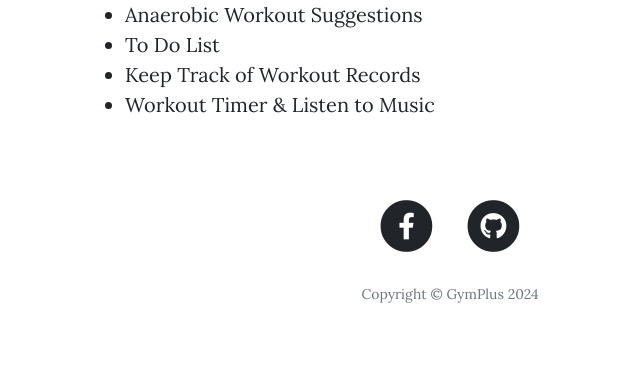
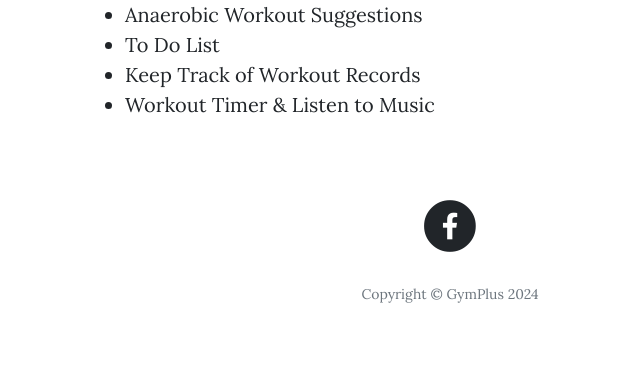
Before and after one commit to phatch9/ProFitness, a Flask app: page / in a window 1280 px wide. Shown: the part 888-1258 px from the top of the page, without its empty margins (190-830 px from the left). Run offline with Flask 2, Linux system fonts and the light colour scheme; a user stored in the database is signed in; data that the repository does not hold is empty; some libraries are stand-ins or nearby versions.

Commit message:
Update base file

```diff
--- a/fitness/templates/base.html
+++ b/fitness/templates/base.html
@@ -156,7 +156,7 @@
         <div class="row">
           <div class="col-lg-8 col-md-10 mx-auto">
             <div class="site-heading">
-              <h1>Welcome to GymPlys</h1>
+              <h1>Welcome To GymPlus</h1>
               <span class="subheading">Get In Shape, Be Better</span>
             </div>
           </div>
@@ -185,14 +185,14 @@
                   </span>
                 </a>
               </li>
-              <li class="list-inline-item">
-                <a href="https://github.com/JimSongTheGreatest/FitPal/">
+              <!-- <li class="list-inline-item">
+                <a href="https://github.com/phatch9/GymPlus">
                   <span class="fa-stack fa-lg">
                     <i class="fas fa-circle fa-stack-2x"></i>
                     <i class="fab fa-github fa-stack-1x fa-inverse"></i>
                   </span>
                 </a>
-              </li>
+              </li> -->
             </ul>
             <p class="copyright text-muted">Copyright &copy; GymPlus 2024</p>
           </div>
```
